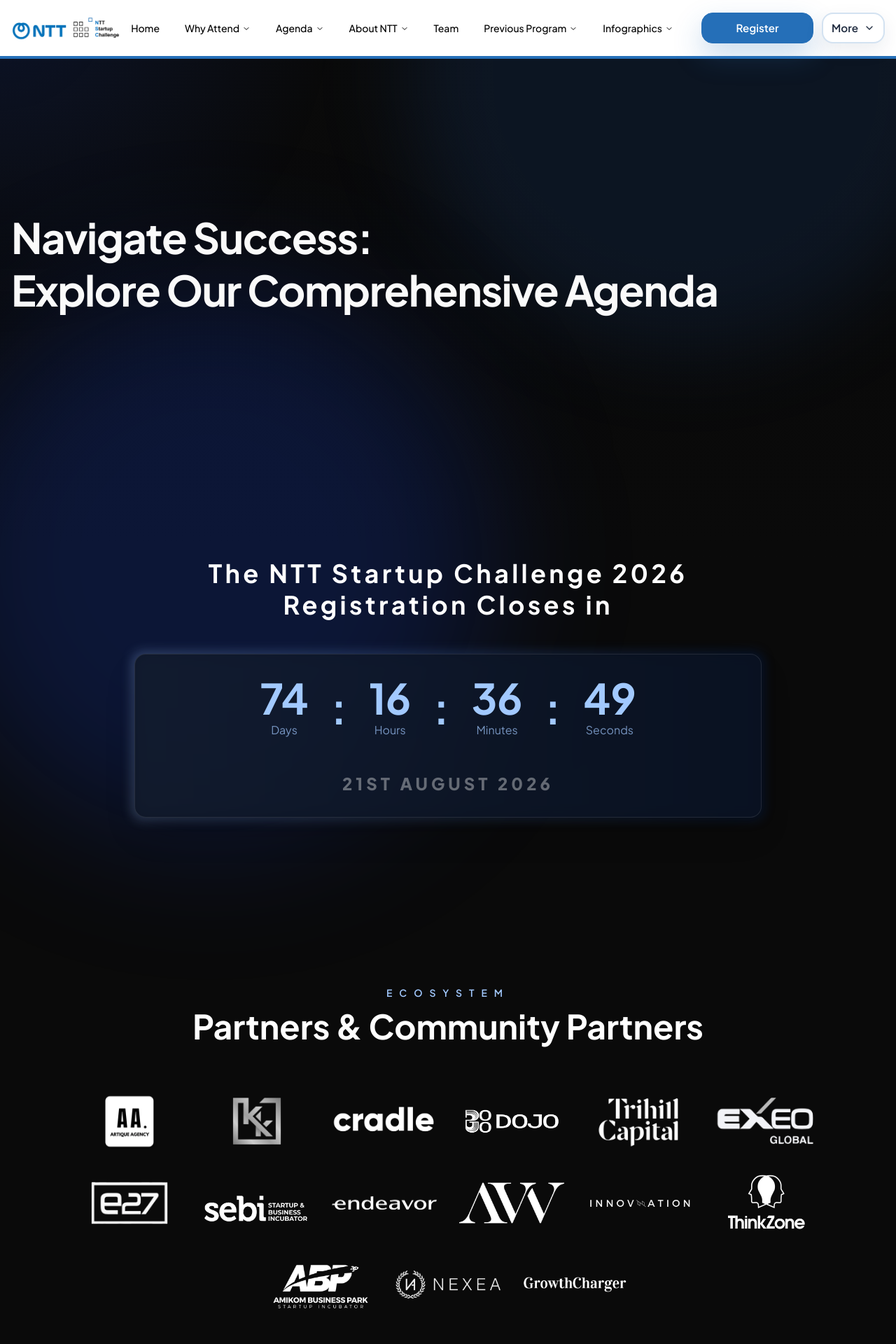
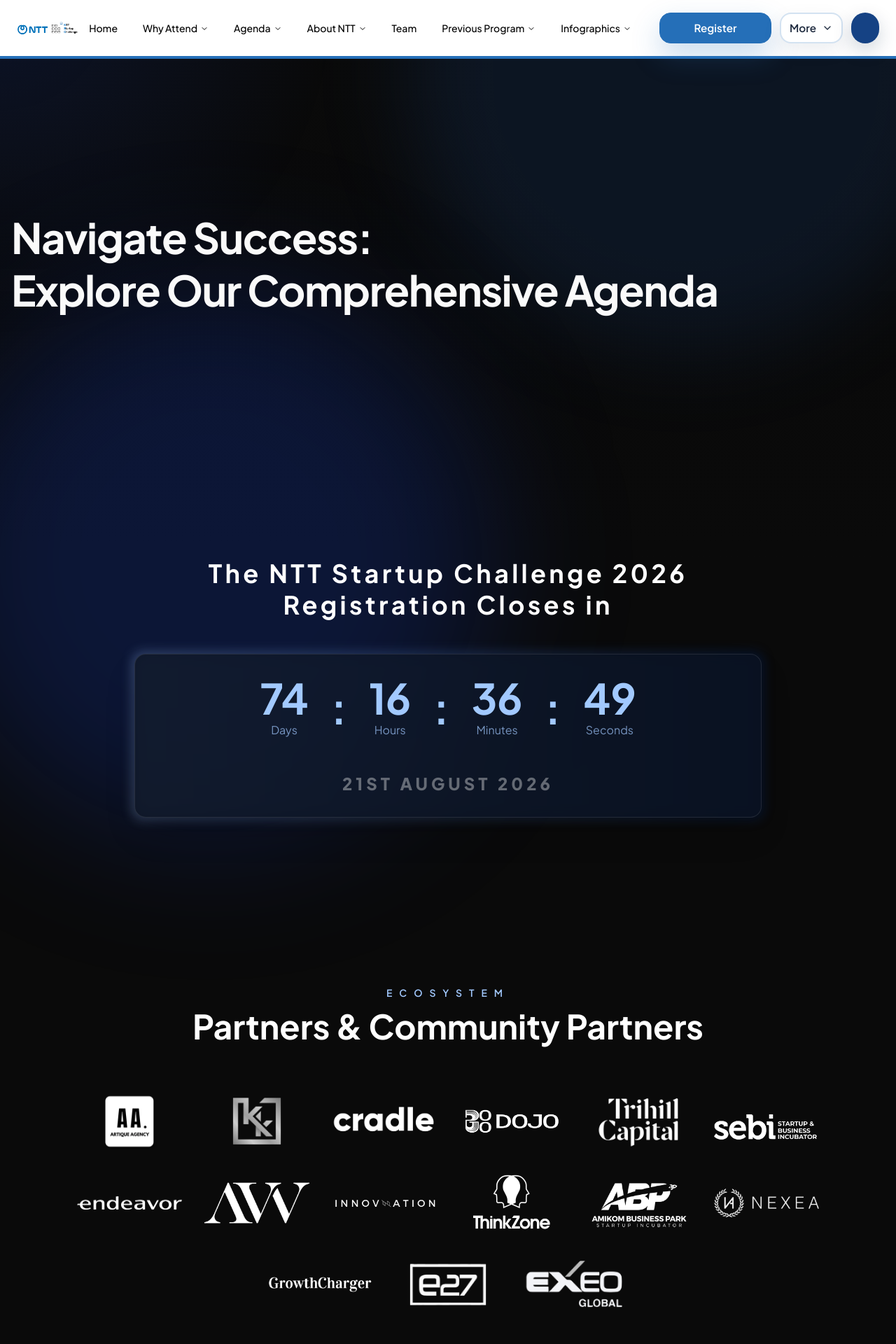
Before and after one commit to bruteforce10/ntt-startupchallange, a Next.js app: page /agenda in a window 1280 px wide. Shown: the top 1920 px of the page at 70% size. Built offline with nearby package versions, Linux system fonts and the light colour scheme.

Commit message:
Implement code changes to enhance functionality and improve performance

```diff
--- a/src/components/navbar.jsx
+++ b/src/components/navbar.jsx
@@ -62,6 +62,8 @@
   },
 ];
 
+const OPEN_INNOVATION_URL = "https://oip.ntt-startupchallenge.com";
+
 const PRIMARY_ACTION = NAVBAR_ACTIONS[3];
 const SECONDARY_ACTIONS = [
   NAVBAR_ACTIONS[0],
@@ -99,7 +101,7 @@
           : "bg-white",
       )}
     >
-      <div className="flex h-16 py-10 items-center justify-between container mx-auto px-4">
+      <div className="flex h-16 py-10 items-center justify-between container mx-auto px-4 xl:max-w-none xl:px-6">
         {/* Logo */}
         <Link href="/" className="grow ">
           <Image
@@ -291,6 +293,7 @@
           ))}
         </DropdownMenuContent>
       </DropdownMenu>
+      <OpenInnovationButton className="min-h-11 px-5" />
     </div>
   );
 }
@@ -298,6 +301,7 @@
 function MobileNavbarActions() {
   return (
     <div className="flex flex-col gap-3">
+      <OpenInnovationButton className="min-h-12 w-full" />
       <NavbarActionButton
         {...PRIMARY_ACTION}
         mobile
@@ -315,6 +319,28 @@
         {SECONDARY_ACTIONS[1].title}
       </a>
     </div>
+  );
+}
+
+function OpenInnovationButton({ className }) {
+  return (
+    <a
+      href={OPEN_INNOVATION_URL}
+      target="_blank"
+      rel="noreferrer"
+      className={cn(
+        "inline-flex touch-manipulation items-center justify-center rounded-full bg-[#154284] px-5 py-2 shadow-[0_10px_28px_rgba(8,41,71,0.2)] transition-[transform,box-shadow] duration-200 ease-out hover:-translate-y-0.5 hover:shadow-[0_14px_32px_rgba(8,41,71,0.28)] focus-visible:outline-none focus-visible:ring-2 focus-visible:ring-blue-ntt/40 motion-reduce:hover:translate-y-0",
+        className,
+      )}
+    >
+      <Image
+        src="/oi-logo.png"
+        alt="NTT Open Innovation"
+        width={2160}
+        height={514}
+        className="h-7 w-auto object-contain"
+      />
+    </a>
   );
 }
 
--- a/src/components/news-section.jsx
+++ b/src/components/news-section.jsx
@@ -174,6 +174,16 @@
         ) : (
           <div className="mx-auto max-w-7xl space-y-16">
             <NewsCarouselBlock
+              title="News Activities"
+              items={newsActivities}
+              isLoading={isLoading}
+              emptyLabel={
+                hasNewsActivityError
+                  ? "News activities couldn't be loaded right now."
+                  : "No news activities available yet."
+              }
+            />
+            <NewsCarouselBlock
               title="News Articles"
               items={newsArticles}
               isLoading={isLoading}
@@ -183,16 +193,6 @@
                   : "No news articles available yet."
               }
             />
-            <NewsCarouselBlock
-              title="News Activities"
-              items={newsActivities}
-              isLoading={isLoading}
-              emptyLabel={
-                hasNewsActivityError
-                  ? "News activities couldn't be loaded right now."
-                  : "No news activities available yet."
-              }
-            />
           </div>
         )}
       </div>
--- a/src/components/section-cover-link.jsx
+++ b/src/components/section-cover-link.jsx
@@ -5,7 +5,7 @@
 
 const SectionCoverLink = ({
   title,
-  videoUrl = "https://www.youtube.com/embed/E8aOKHAuffU?si=wDW-3w0owlmx7Xvm",
+  videoUrl = "https://www.youtube.com/embed/v5FNZHFIJco?si=2Oofq86RqQDSo5ce",
   is2026 = false,
   subtitle,
 }) => {
--- a/src/constant/finalist-content.js
+++ b/src/constant/finalist-content.js
@@ -284,18 +284,7 @@
     url: "https://trihillcapital.com",
     image: "/community-partner/2026/05-trihill-capital.webp",
   },
-  {
-    id: 7,
-    name: "EXEO Global",
-    url: "https://exeo-global.com",
-    image: "/community-partner/2026/06-exeo-global.webp",
-  },
-  {
-    id: 8,
-    name: "e27",
-    url: "https://e27.co",
-    image: "/community-partner/2026/07-e27.webp",
-  },
+
   {
     id: 3,
     name: "SEBI Startup",
@@ -489,4 +478,16 @@
     url: "https://growthcharger.com/",
     image: "/community-partner/2026/34-growthcharger.webp",
   },
+  {
+    id: 8,
+    name: "e27",
+    url: "https://e27.co",
+    image: "/community-partner/2026/07-e27.webp",
+  },
+  {
+    id: 7,
+    name: "EXEO Global",
+    url: "https://exeo-global.com",
+    image: "/community-partner/2026/06-exeo-global.webp",
+  },
 ];
```
Also changed, not shown: public/oi-logo.png (added).
